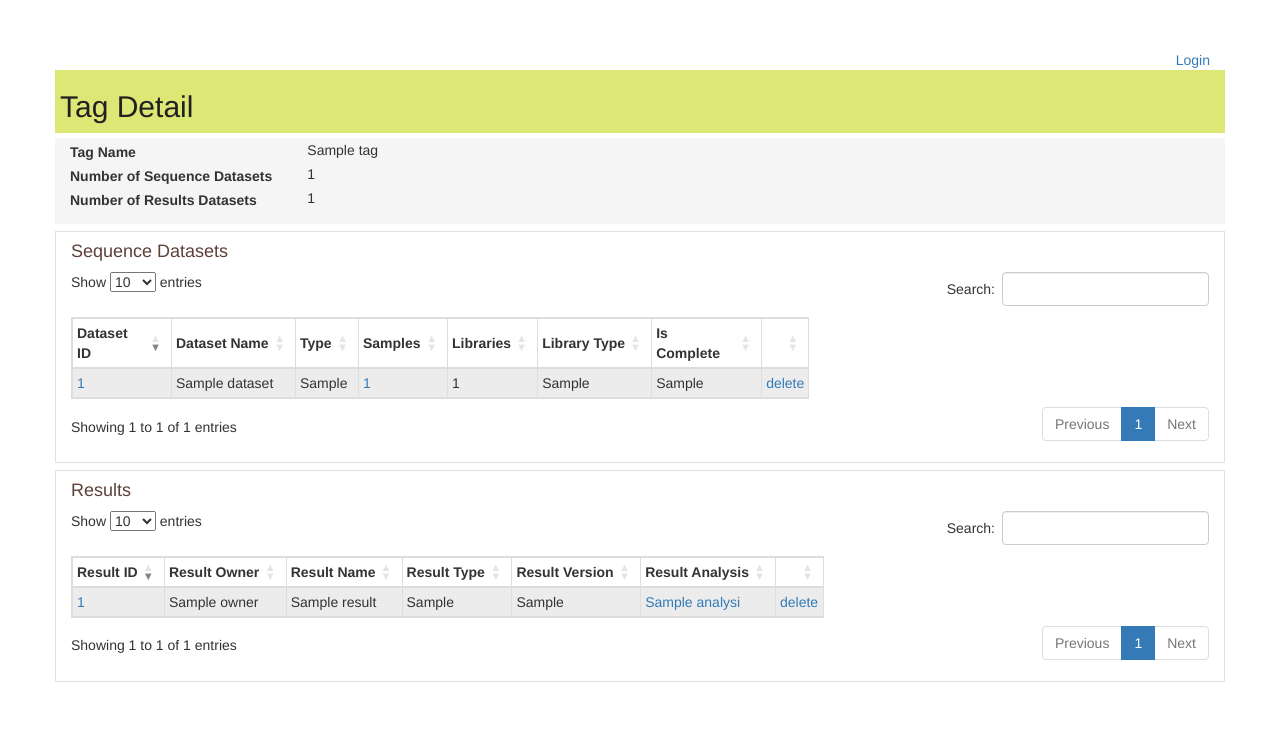
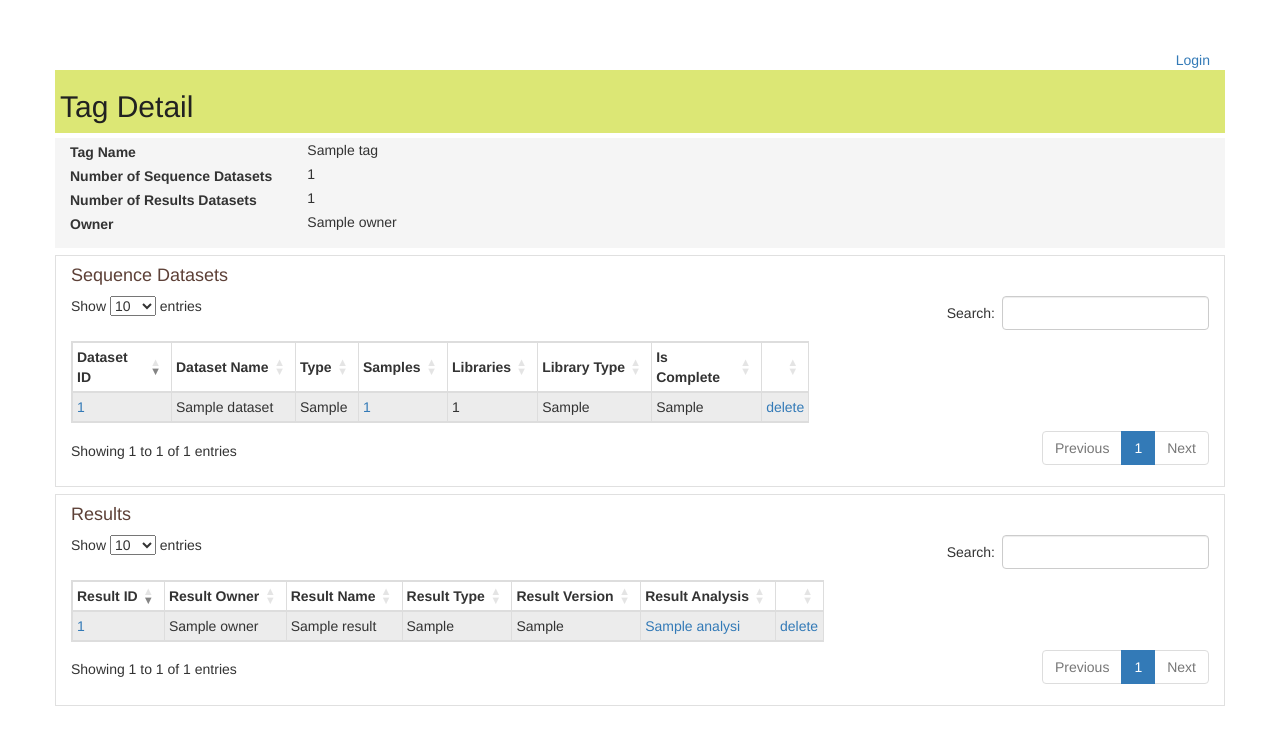
Before and after one commit to molonc/tantalus, a Django app: template tantalus/templates/tantalus/tag_detail.html in a window 1280 px wide. Shown: the part 52-800 px from the top of the page. Run offline with Django 3.2, Linux system fonts and the light colour scheme; the template is opened without the code that fills it: most values are stand-ins (such as "Sample title", 1, 10 or a date in 2020); some libraries are stand-ins or nearby versions.

Commit message:
tag detail added

```diff
--- a/tantalus/models.py
+++ b/tantalus/models.py
@@ -31,6 +31,12 @@ class Tag(models.Model):
     history = HistoricalRecords()
 
     name = create_id_field(unique=True)
+
+    owner = models.ForeignKey(
+        account.models.User,
+        on_delete=models.SET_NULL,
+        null=True,
+    )
 
     def __unicode__(self):
         return self.name
--- a/tantalus/templates/tantalus/tag_detail.html
+++ b/tantalus/templates/tantalus/tag_detail.html
@@ -22,6 +22,14 @@
                     <th style="padding: 0; padding-top: 4px;">Number of Results Datasets</th>
                     <td style="padding: 0; padding-left: 35px;">{{tag.count_result_datasets}}</td>
                 </tr>
+                <tr>
+                    <th style="padding: 0; padding-top: 4px;">Owner</th>
+                    {% if tag.owner %}
+                        <td style="padding: 0; padding-left: 35px;">{{tag.owner}}</td>
+                    {% else %}
+                        <td style="padding: 0; padding-left: 35px;">None</td>
+                    {% endif %}
+                </tr>
             </table>
         {% else %}
             <h5><i class="text-warning">No Tag Details yet.</i></h5>
```
Also changed, not shown: tantalus/migrations/0107_auto_20190206_2159.py (added).
